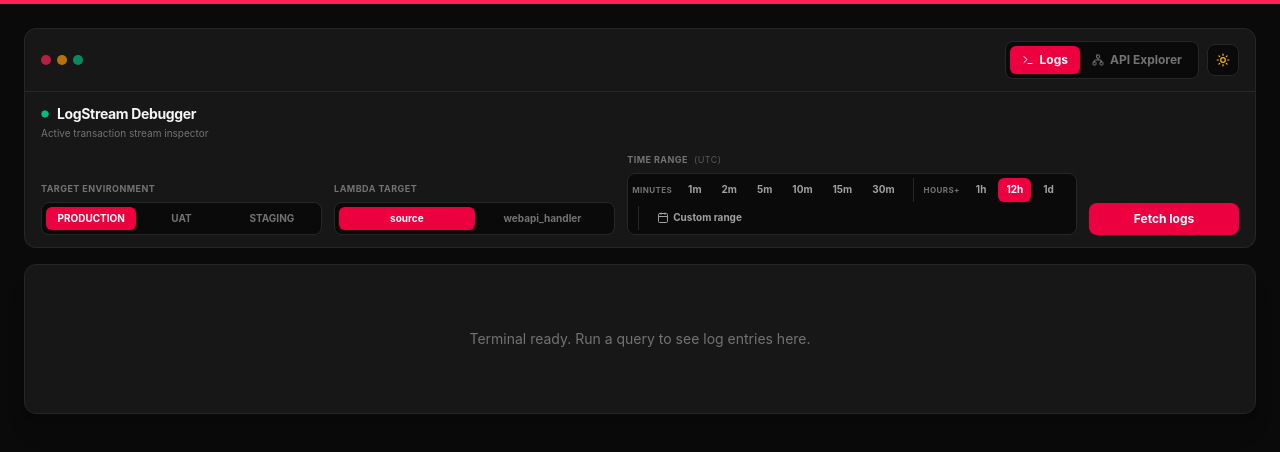
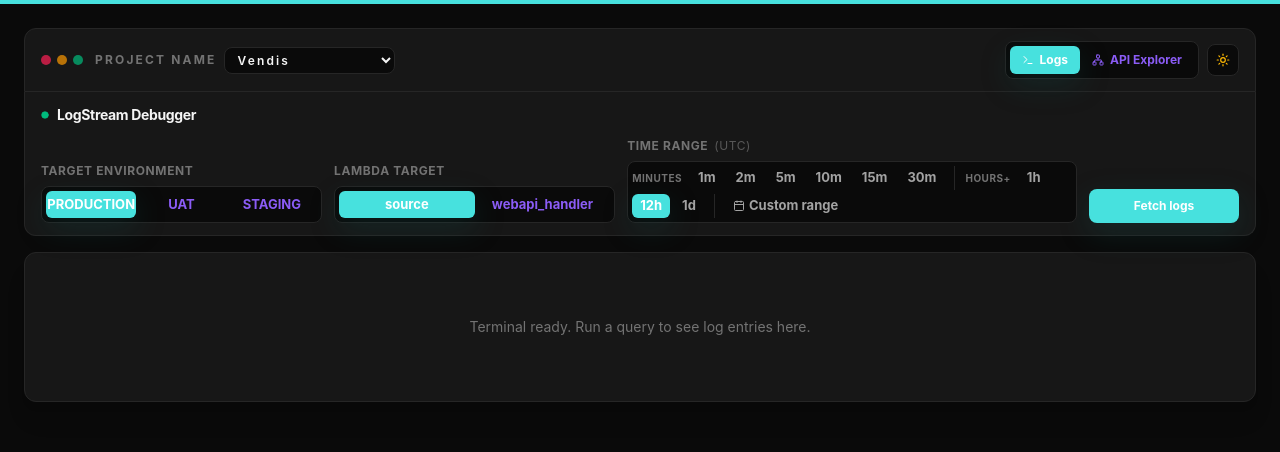
Before and after one commit to rahulsw24/logs-scraper, a React (Vite) app: page / in a window 1280 px wide. Shown: the top 452 px of the page. Built offline with nearby package versions, Linux system fonts and the light colour scheme.

Commit message:
Add Different Projects

```diff
--- a/src/App.jsx
+++ b/src/App.jsx
@@ -10,61 +10,86 @@ import {
 // styles resolve without a JIT compiler.
 // ===========================================================================
 
-const ENV_CONFIG = {
+const PAGE_SIZE = 100;
+
+const PROJECT_ENV_CONFIG = {
+  Vendis: {
     prod: {
       label: 'Production',
       domain: 'https://shop.vendis.com.au',
       poolId: 'gpool812642',
-    pageSize: '100', // Updated to match typical pagination size
     },
     uat: {
       label: 'UAT',
       domain: 'https://uat.vendis.com.au',
       poolId: 'gpoole048a3',
-    pageSize: '100',
     },
     staging: {
       label: 'Staging',
       domain: 'https://staging.vendis.com.au',
       poolId: 'gpoold4a251',
-    pageSize: '100',
+    },
+  },
+  Ryse: {
+    beta: {
+      label: 'Beta',
+      domain: 'https://ryse.today',
+      poolId: 'gpool281c99',
+    },
+  },
+  'RyZe Fund': {
+    beta: {
+      label: 'Beta',
+      domain: 'https://ryze.granitestack.io',
+      poolId: 'gpool900acf',
+    },
+  },
+  Hoozoo: {
+    beta: {
+      label: 'Beta',
+      domain: 'https://beta.hoozoo.com',
+      poolId: 'gpool436869',
+    },
+  },
+  'Compliance Hero': {
+    beta: {
+      label: 'Beta',
+      domain: 'https://gpool8811cb.granitestack.io',
+      poolId: 'gpool8811cb',
+    },
   },
 };
 
-const ACCENTS = {
-  prod: {
-    topbar: 'bg-rose-500',
-    segActive: 'bg-rose-600 text-white shadow-sm shadow-rose-950/40',
-    btn: 'bg-rose-600 hover:bg-rose-500',
-    bar: 'bg-rose-600',
-    ring: 'focus:border-rose-500',
-    text: 'text-rose-400',
-  },
-  uat: {
-    topbar: 'bg-amber-500',
-    segActive: 'bg-amber-600 text-white shadow-sm shadow-amber-950/40',
-    btn: 'bg-amber-600 hover:bg-amber-500',
-    bar: 'bg-amber-600',
-    ring: 'focus:border-amber-500',
-    text: 'text-amber-400',
-  },
-  staging: {
-    topbar: 'bg-indigo-500',
-    segActive: 'bg-indigo-600 text-white shadow-sm shadow-indigo-950/40',
-    btn: 'bg-indigo-600 hover:bg-indigo-500',
-    bar: 'bg-indigo-600',
-    ring: 'focus:border-indigo-500',
-    text: 'text-indigo-400',
-  },
+function buildAccentPalette(project, environment, darkMode = true) {
+  const seed = `${project}-${environment}`;
+  let hash = 0;
+
+  for (let i = 0; i < seed.length; i++) {
+    hash = (hash << 5) - hash + seed.charCodeAt(i);
+    hash |= 0;
+  }
+
+  const hue = Math.abs(hash * 47) % 360;
+  const saturation = 72;
+  const lightness = darkMode ? 58 : 54;
+  const hoverLightness = darkMode ? 50 : 46;
+  const textLightness = darkMode ? 70 : 48;
+
+  const topbar = `hsl(${hue} ${saturation}% ${lightness}%)`;
+  const btn = `hsl(${hue} ${saturation}% ${lightness}%)`;
+  const btnHover = `hsl(${hue} ${saturation}% ${hoverLightness}%)`;
+  const text = `hsl(${hue} ${saturation}% ${textLightness}%)`;
+  const shadow = `0 10px 30px hsla(${hue} ${saturation}% 20% / 0.26)`;
+
+  return {
+    topbar,
+    btn,
+    btnHover,
+    bar: btn,
+    text,
+    shadow,
   };
-
-const EXPLORER_ACCENT = {
-  topbar: 'bg-sky-500',
-  segActive: 'bg-sky-600 text-white shadow-sm shadow-sky-950/40',
-  btn: 'bg-sky-600 hover:bg-sky-500',
-  ring: 'focus:border-sky-500',
-  text: 'text-sky-400',
-};
+}
 
 const RANGE_GROUPS = [
   {
@@ -177,7 +202,7 @@ function methodBadgeClasses(method, darkMode) {
 // Page 1 — LogStream Debugger
 // ===========================================================================
 
-function LogStreamPage({ darkMode, environment, setEnvironment, panel, panelSoft, inputCls, labelCls, mutedCls }) {
+function LogStreamPage({ darkMode, environment, setEnvironment, project, panel, panelSoft, inputCls, labelCls, mutedCls }) {
   const [logs, setLogs] = useState([]);
   const [loading, setLoading] = useState(false);
   const [isLoadingMore, setIsLoadingMore] = useState(false);
@@ -206,7 +231,9 @@ function LogStreamPage({ darkMode, environment, setEnvironment, panel, panelSoft
   const sentinelRef = useRef(null);
   const queryRef = useRef({ config: null, timeParams: null });
   const pagesFetchedRef = useRef(0);
-  const accent = ACCENTS[environment];
+  const projectEnvConfig = PROJECT_ENV_CONFIG[project] || PROJECT_ENV_CONFIG.Vendis;
+  const environmentGridClass = Object.keys(projectEnvConfig).length > 2 ? 'grid-cols-3' : 'grid-cols-2';
+  const accent = buildAccentPalette(project, environment, darkMode);
 
   const sortLogs = (logList) => {
     return [...logList].sort((a, b) => {
@@ -257,7 +284,7 @@ function LogStreamPage({ darkMode, environment, setEnvironment, panel, panelSoft
   const fetchPage = async (config, timeParams, nextToken) => {
     let queryParams =
       `pool_id=${config.poolId}&project_pk=1720&metric=LogStream&log_group=${logGroup}` +
-      `&page_size=${config.pageSize}`;
+      `&page_size=${PAGE_SIZE}`;
 
     // Apply either timePeriod OR explicit start/end datetime
     if (timeParams.timePeriod) {
@@ -306,7 +333,8 @@ function LogStreamPage({ darkMode, environment, setEnvironment, panel, panelSoft
       timeParams = { timePeriod: rangeUnit };
     }
 
-    queryRef.current = { config: ENV_CONFIG[environment] || ENV_CONFIG.prod, timeParams };
+    const activeEnvConfig = projectEnvConfig[environment] || projectEnvConfig[Object.keys(projectEnvConfig)[0]];
+    queryRef.current = { config: activeEnvConfig, timeParams };
 
     setLoading(true);
     setLogs([]);
@@ -450,9 +478,8 @@ function LogStreamPage({ darkMode, environment, setEnvironment, panel, panelSoft
           <div className="min-w-0">
             <div className="flex items-center gap-2">
               <Circle size={8} className={`${loading ? 'animate-pulse' : ''} fill-emerald-500 text-emerald-500`} />
-              <h1 className="text-sm font-sans font-bold tracking-tight">LogStream Debugger</h1>
+              <h1 className="text-[14px] font-sans font-bold tracking-tight">LogStream Debugger</h1>
             </div>
-            <p className={`text-[10px] mt-0.5 font-sans ${mutedCls}`}>Active transaction stream inspector</p>
           </div>
 
           {logs.length > 0 && (
@@ -478,21 +505,27 @@ function LogStreamPage({ darkMode, environment, setEnvironment, panel, panelSoft
         <div className="grid grid-cols-1 xl:grid-cols-[1fr_1fr_1.6fr_auto] gap-3 items-end">
           {/* Environment */}
           <div className="flex flex-col gap-1.5">
-            <label className={`text-[9px] font-sans font-bold tracking-wider uppercase ${labelCls}`}>
+            <label className={`text-[12px] font-sans font-bold tracking-wider uppercase ${labelCls}`}>
               Target environment
             </label>
-            <div className={`grid grid-cols-3 p-1 rounded-lg border text-center text-[10px] font-sans font-bold ${darkMode ? 'bg-neutral-950 border-neutral-800' : 'bg-neutral-100 border-neutral-200'
+            <div className={`grid ${environmentGridClass} p-1 rounded-lg border text-center text-[13px] font-sans font-bold ${darkMode ? 'bg-neutral-950 border-neutral-800' : 'bg-neutral-100 border-neutral-200'
               }`}>
-              {Object.keys(ENV_CONFIG).map((key) => (
+              {Object.keys(projectEnvConfig).map((key) => (
                 <button
                   key={key}
                   onClick={() => setEnvironment(key)}
-                  className={`py-1 rounded-md transition-all ${environment === key
-                    ? ACCENTS[key].segActive
-                    : darkMode ? 'text-neutral-500 hover:text-neutral-300' : 'text-neutral-500 hover:text-neutral-700'
-                    }`}
+                  className="py-1 rounded-md transition-all"
+                  style={environment === key
+                    ? {
+                        backgroundColor: accent.btn,
+                        color: '#ffffff',
+                        boxShadow: accent.shadow,
+                      }
+                    : {
+                        color: darkMode ? '#8b5cf6' : '#6b7280',
+                      }}
                 >
-                  {ENV_CONFIG[key].label.toUpperCase()}
+                  {projectEnvConfig[key].label.toUpperCase()}
                 </button>
               ))}
             </div>
@@ -500,19 +533,25 @@ function LogStreamPage({ darkMode, environment, setEnvironment, panel, panelSoft
 
           {/* Lambda target */}
           <div className="flex flex-col gap-1.5">
-            <label className={`text-[9px] font-sans font-bold tracking-wider uppercase ${labelCls}`}>
+            <label className={`text-[12px] font-sans font-bold tracking-wider uppercase ${labelCls}`}>
               Lambda target
             </label>
-            <div className={`grid grid-cols-2 p-1 rounded-lg border text-center text-[10px] font-sans font-bold ${darkMode ? 'bg-neutral-950 border-neutral-800' : 'bg-neutral-100 border-neutral-200'
+            <div className={`grid grid-cols-2 p-1 rounded-lg border text-center text-[13px] font-sans font-bold ${darkMode ? 'bg-neutral-950 border-neutral-800' : 'bg-neutral-100 border-neutral-200'
               }`}>
               {['source', 'webapi_handler'].map((target) => (
                 <button
                   key={target}
                   onClick={() => setLogGroup(target)}
-                  className={`py-1 rounded-md transition-all ${logGroup === target
-                    ? accent.segActive
-                    : darkMode ? 'text-neutral-500 hover:text-neutral-300' : 'text-neutral-500 hover:text-neutral-700'
-                    }`}
+                  className="py-1 rounded-md transition-all"
+                  style={logGroup === target
+                    ? {
+                        backgroundColor: accent.btn,
+                        color: '#ffffff',
+                        boxShadow: accent.shadow,
+                      }
+                    : {
+                        color: darkMode ? '#8b5cf6' : '#6b7280',
+                      }}
                 >
                   {target}
                 </button>
@@ -522,7 +561,7 @@ function LogStreamPage({ darkMode, environment, setEnvironment, panel, panelSoft
 
           {/* Time range */}
           <div className="flex flex-col gap-1.5 relative" ref={pickerRef}>
-            <label className={`text-[9px] font-sans font-bold tracking-wider uppercase flex items-center gap-1.5 ${labelCls}`}>
+            <label className={`text-[12px] font-sans font-bold tracking-wider uppercase flex items-center gap-1.5 ${labelCls}`}>
               Time range <span className="opacity-70 normal-case font-normal">(UTC)</span>
             </label>
             <div className={`flex items-center gap-1 flex-wrap p-1 rounded-lg border ${darkMode ? 'bg-neutral-950 border-neutral-800' : 'bg-neutral-100 border-neutral-200'
@@ -530,19 +569,23 @@ function LogStreamPage({ darkMode, environment, setEnvironment, panel, panelSoft
               {RANGE_GROUPS.map((group, gi) => (
                 <React.Fragment key={group.label}>
                   {gi > 0 && <div className={`w-px h-6 mx-1.5 ${darkMode ? 'bg-neutral-800' : 'bg-neutral-300'}`} />}
-                  <span className={`text-[8px] font-sans font-bold uppercase tracking-wider pr-1 ${mutedCls}`}>
+                  <span className={`text-[10px] font-sans font-bold uppercase tracking-wider pr-1 ${mutedCls}`}>
                     {group.label}
                   </span>
                   {group.options.map((preset) => (
                     <button
                       key={preset.value}
                       onClick={() => setRangeUnit(preset.value)}
-                      className={`px-2 h-6 rounded-md text-[10px] font-sans font-bold transition-colors ${rangeUnit === preset.value
-                        ? accent.segActive
-                        : darkMode
-                          ? 'text-neutral-400 hover:bg-neutral-900 hover:text-neutral-200'
-                          : 'text-neutral-500 hover:bg-white hover:text-neutral-800'
-                        }`}
+                      className="px-2 h-6 rounded-md text-[13px] font-sans font-bold transition-colors"
+                      style={rangeUnit === preset.value
+                        ? {
+                            backgroundColor: accent.btn,
+                            color: '#ffffff',
+                            boxShadow: accent.shadow,
+                          }
+                        : {
+                            color: darkMode ? '#a3a3a3' : '#6b7280',
+                          }}
                     >
                       {preset.label}
                     </button>
@@ -554,12 +597,16 @@ function LogStreamPage({ darkMode, environment, setEnvironment, panel, panelSoft
 
               <button
                 onClick={openRangePicker}
-                className={`flex items-center gap-1 px-2 h-6 rounded-md text-[10px] font-sans font-bold transition-colors ${rangeUnit === 'custom'
-                  ? accent.segActive
-                  : darkMode
-                    ? 'text-neutral-400 hover:bg-neutral-900 hover:text-neutral-200'
-                    : 'text-neutral-500 hover:bg-white hover:text-neutral-800'
-                  }`}
+                className="flex items-center gap-1 px-2 h-6 rounded-md text-[13px] font-sans font-bold transition-colors"
+                style={rangeUnit === 'custom'
+                  ? {
+                      backgroundColor: accent.btn,
+                      color: '#ffffff',
+                      boxShadow: accent.shadow,
+                    }
+                  : {
+                      color: darkMode ? '#a3a3a3' : '#6b7280',
+                    }}
               >
                 <Calendar size={12} />
                 {customRangeLabel}
@@ -616,7 +663,11 @@ function LogStreamPage({ darkMode, environment, setEnvironment, panel, panelSoft
 
           <div className="flex items-end justify-end">
             <button
-              className={`flex items-center justify-center gap-2 px-4 py-2 rounded-lg font-sans font-bold text-xs text-white transition-all active:scale-95 w-full sm:w-auto min-w-[150px] disabled:opacity-50 disabled:cursor-not-allowed ${accent.btn}`}
+              className="flex items-center justify-center gap-2 px-4 py-2 rounded-lg font-sans font-bold text-[12px] text-white transition-all active:scale-95 w-full sm:w-auto min-w-[150px] disabled:opacity-50 disabled:cursor-not-allowed"
+              style={{
+                backgroundColor: accent.btn,
+                boxShadow: accent.shadow,
+              }}
               onClick={fetchLogsDirectly}
               disabled={loading}
             >
@@ -948,33 +999,53 @@ function ApiExplorerPage({ darkMode, panel, inputCls, mutedCls }) {
 export default function App() {
   const [darkMode, setDarkMode] = useState(true);
   const [page, setPage] = useState('logs'); // 'logs' | 'explorer'
+  const [project, setProject] = useState('Vendis');
   const [environment, setEnvironment] = useState('prod');
 
-  const accent = page === 'logs' ? ACCENTS[environment] : EXPLORER_ACCENT;
+  useEffect(() => {
+    const availableEnvironments = Object.keys(PROJECT_ENV_CONFIG[project] || PROJECT_ENV_CONFIG.Vendis);
+    if (!availableEnvironments.includes(environment)) {
+      setEnvironment(availableEnvironments[0] || 'prod');
+    }
+  }, [project, environment]);
+
+  const accent = useMemo(() => buildAccentPalette(project, environment, darkMode), [project, environment, darkMode]);
 
   const bg = darkMode ? 'bg-neutral-950 text-neutral-100' : 'bg-neutral-50 text-neutral-900';
   const panel = darkMode ? 'bg-neutral-900 border-neutral-800' : 'bg-white border-neutral-200';
   const panelSoft = darkMode ? 'bg-neutral-900/60 border-neutral-800' : 'bg-neutral-50 border-neutral-200';
   const inputCls = darkMode
-    ? `bg-neutral-950 border-neutral-800 text-neutral-100 ${accent.ring}`
-    : `bg-white border-neutral-300 text-neutral-900 ${accent.ring}`;
+    ? 'bg-neutral-950 border-neutral-800 text-neutral-100'
+    : 'bg-white border-neutral-300 text-neutral-900';
   const labelCls = darkMode ? 'text-neutral-500' : 'text-neutral-500';
   const mutedCls = darkMode ? 'text-neutral-500' : 'text-neutral-500';
 
   return (
     <div className={`min-h-screen font-mono transition-colors duration-150 overflow-x-hidden ${bg}`}>
       {/* Signature accent rail — tints with the active page/environment */}
-      <div className={`h-1 w-full ${accent.topbar} transition-colors duration-300`} />
+      <div className="h-1 w-full transition-colors duration-300" style={{ backgroundColor: accent.topbar }} />
 
       <div className="w-full px-6 py-6">
         {/* Terminal chrome header */}
         <header className={`rounded-t-xl border px-4 py-3 flex items-center justify-between gap-3 flex-wrap ${panel}`}>
-          <div className="flex items-center gap-3">
+          <div className="flex items-center gap-3 flex-wrap">
             <div className="flex items-center gap-1.5">
               <span className="h-2.5 w-2.5 rounded-full bg-rose-500/70" />
               <span className="h-2.5 w-2.5 rounded-full bg-amber-500/70" />
               <span className="h-2.5 w-2.5 rounded-full bg-emerald-500/70" />
             </div>
+            <label className={`flex items-center gap-2 text-[12px] font-sans font-bold uppercase tracking-[0.18em] ${mutedCls}`}>
+              <span>Project name</span>
+              <select
+                value={project}
+                onChange={(e) => setProject(e.target.value)}
+                className={`rounded-lg border px-2 py-1 text-[12px] font-sans font-semibold outline-none ${inputCls}`}
+              >
+                {Object.keys(PROJECT_ENV_CONFIG).map((name) => (
+                  <option key={name} value={name}>{name}</option>
+                ))}
+              </select>
+            </label>
           </div>
 
           <div className="flex items-center gap-2">
@@ -983,19 +1054,31 @@ export default function App() {
               }`}>
               <button
                 onClick={() => setPage('logs')}
-                className={`flex items-center gap-1.5 px-3 py-1.5 rounded-md transition-all ${page === 'logs'
-                  ? ACCENTS[environment].segActive
-                  : darkMode ? 'text-neutral-500 hover:text-neutral-300' : 'text-neutral-500 hover:text-neutral-700'
-                  }`}
+                className="flex items-center gap-1.5 px-3 py-1.5 rounded-md transition-all text-[12px]"
+                style={page === 'logs'
+                  ? {
+                      backgroundColor: accent.btn,
+                      color: '#ffffff',
+                      boxShadow: accent.shadow,
+                    }
+                  : {
+                      color: darkMode ? '#8b5cf6' : '#6b7280',
+                    }}
               >
                 <Terminal size={12} /> Logs
               </button>
               <button
                 onClick={() => setPage('explorer')}
-                className={`flex items-center gap-1.5 px-3 py-1.5 rounded-md transition-all ${page === 'explorer'
-                  ? EXPLORER_ACCENT.segActive
-                  : darkMode ? 'text-neutral-500 hover:text-neutral-300' : 'text-neutral-500 hover:text-neutral-700'
-                  }`}
+                className="flex items-center gap-1.5 px-3 py-1.5 rounded-md transition-all text-[12px]"
+                style={page === 'explorer'
+                  ? {
+                      backgroundColor: accent.btn,
+                      color: '#ffffff',
+                      boxShadow: accent.shadow,
+                    }
+                  : {
+                      color: darkMode ? '#8b5cf6' : '#6b7280',
+                    }}
               >
                 <Network size={12} /> API Explorer
               </button>
@@ -1019,6 +1102,7 @@ export default function App() {
             darkMode={darkMode}
             environment={environment}
             setEnvironment={setEnvironment}
+            project={project}
             panel={panel}
             panelSoft={panelSoft}
             inputCls={inputCls}
```
Lines whose indentation alone changed are shown as unchanged.
